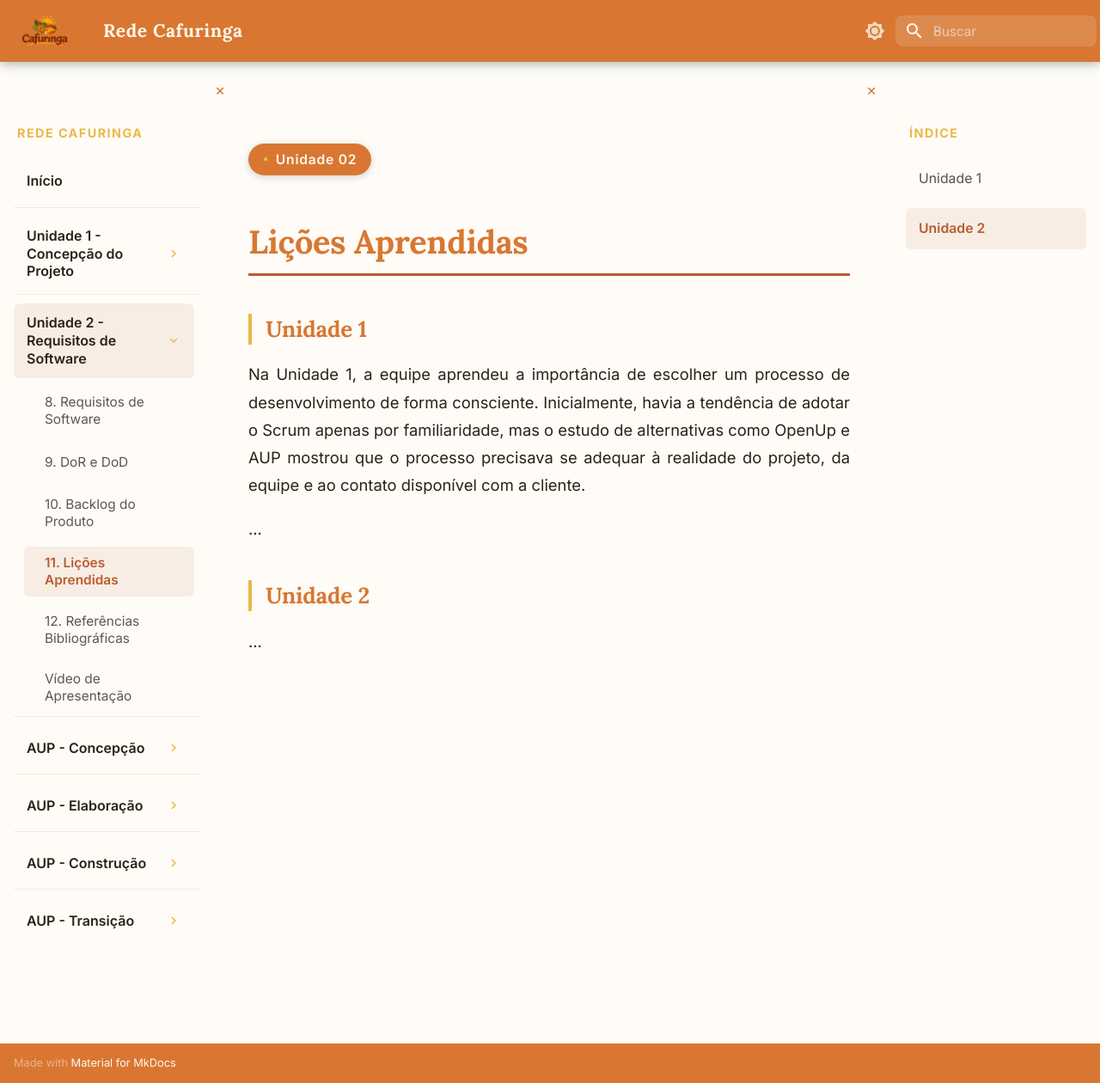
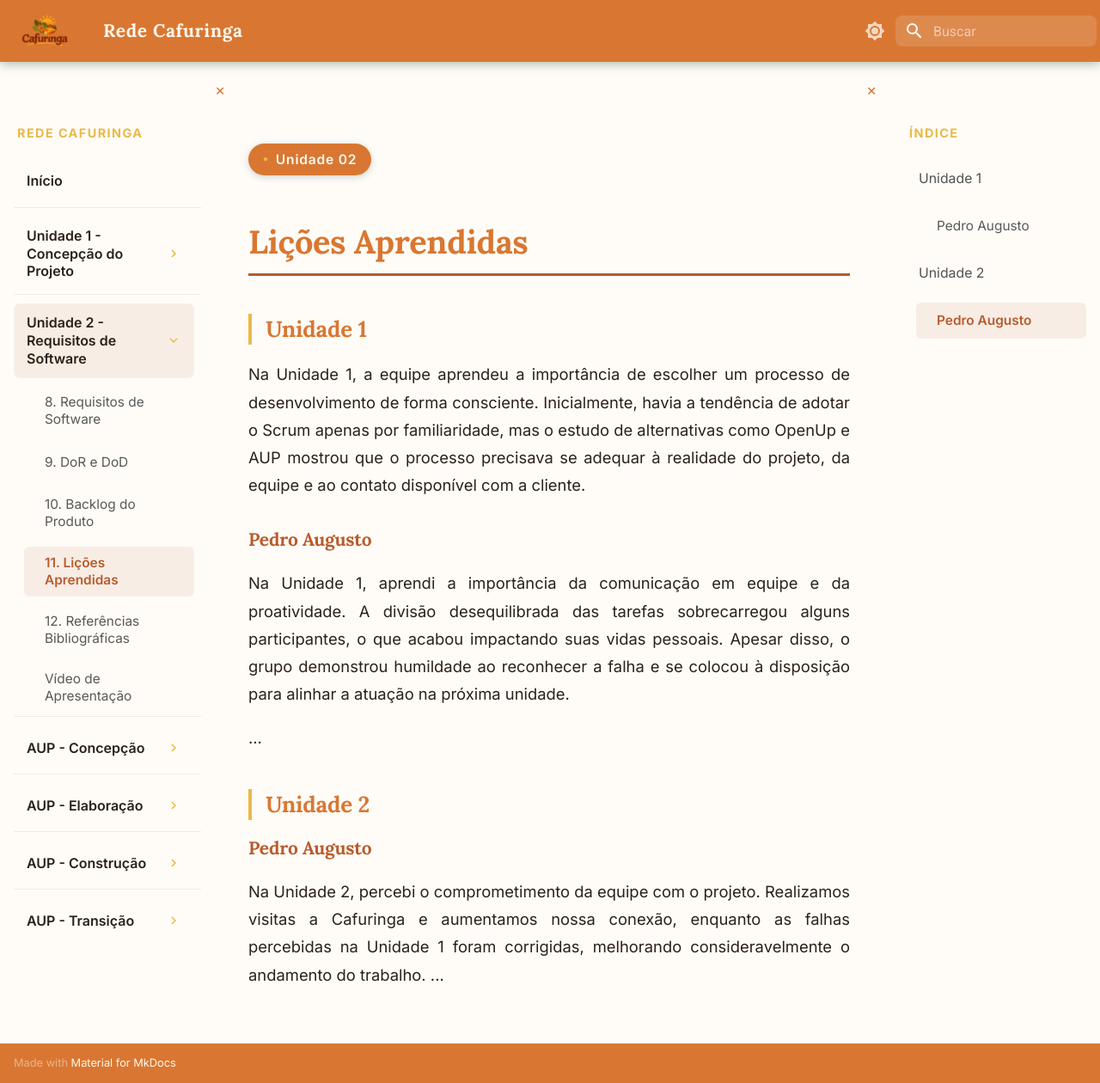
Before and after one commit to mdsreq-fga-unb/REQ-2026.2-T02-RedeCafuringa, an MkDocs documentation site: the page built from docs/unidade2/licoes_aprendidas.md, in a window 1280 px wide and 1260 px high. Shown: the whole window at 86% size. Built offline with MkDocs 1.6.1 and Material for MkDocs 9.7.7, drawn with Linux system fonts in a browser that asks for light colours.

Commit message:
docs: adicionando parte de lições aprendidas

```diff
--- a/docs/unidade2/licoes_aprendidas.md
+++ b/docs/unidade2/licoes_aprendidas.md
@@ -6,9 +6,15 @@
 
 Na Unidade 1, a equipe aprendeu a importância de escolher um processo de desenvolvimento de forma consciente. Inicialmente, havia a tendência de adotar o Scrum apenas por familiaridade, mas o estudo de alternativas como OpenUp e AUP mostrou que o processo precisava se adequar à realidade do projeto, da equipe e ao contato disponível com a cliente.
 
+### Pedro Augusto
+
+Na Unidade 1, aprendi a importância da comunicação em equipe e da proatividade. A divisão desequilibrada das tarefas sobrecarregou alguns participantes, o que acabou impactando suas vidas pessoais. Apesar disso, o grupo demonstrou humildade ao reconhecer a falha e se colocou à disposição para alinhar a atuação na próxima unidade.
+
 ...
 
 ## Unidade 2
 
+### Pedro Augusto
 
+Na Unidade 2, percebi o comprometimento da equipe com o projeto. Realizamos visitas a Cafuringa e aumentamos nossa conexão, enquanto as falhas percebidas na Unidade 1 foram corrigidas, melhorando consideravelmente o andamento do trabalho.
 ...
```
